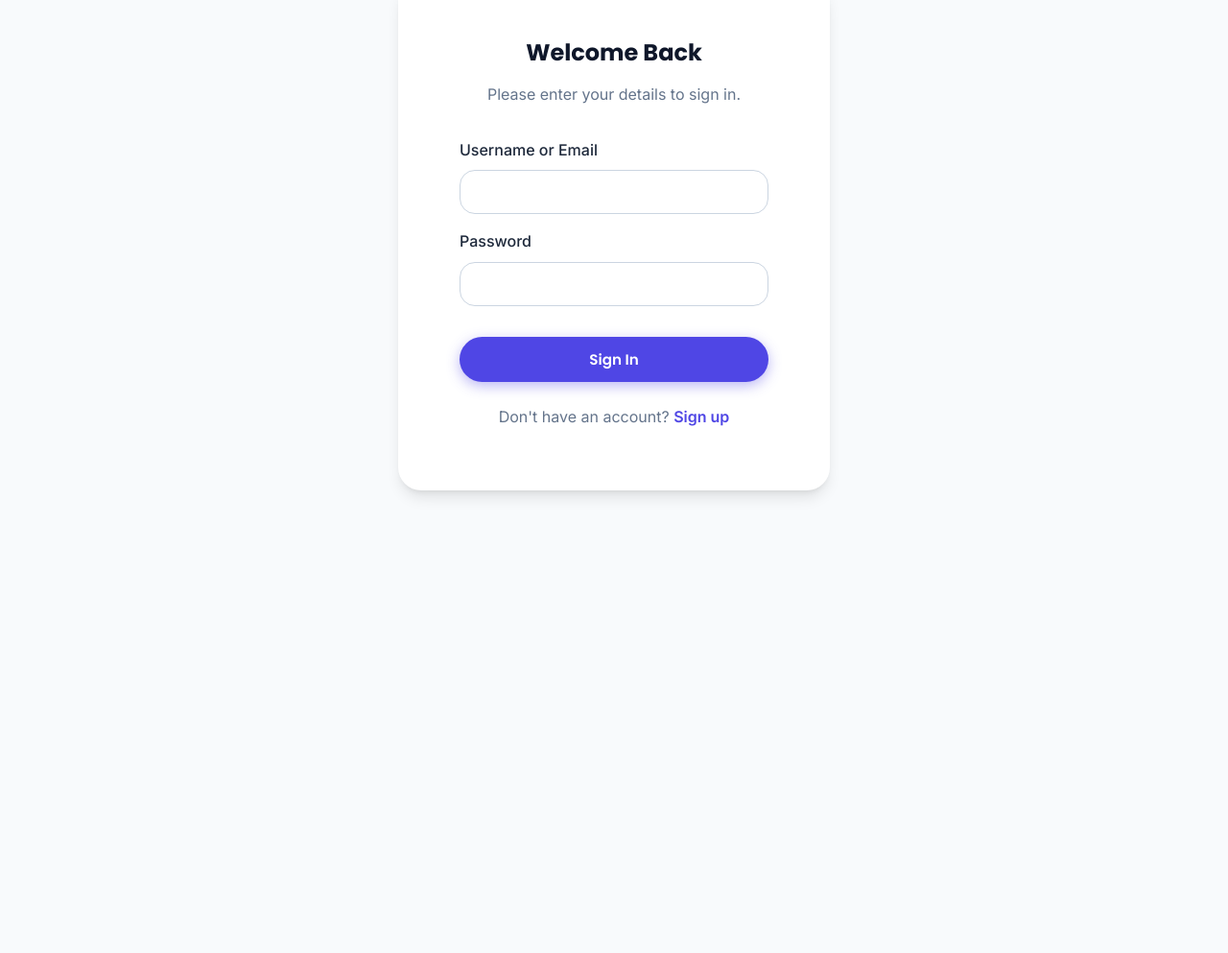
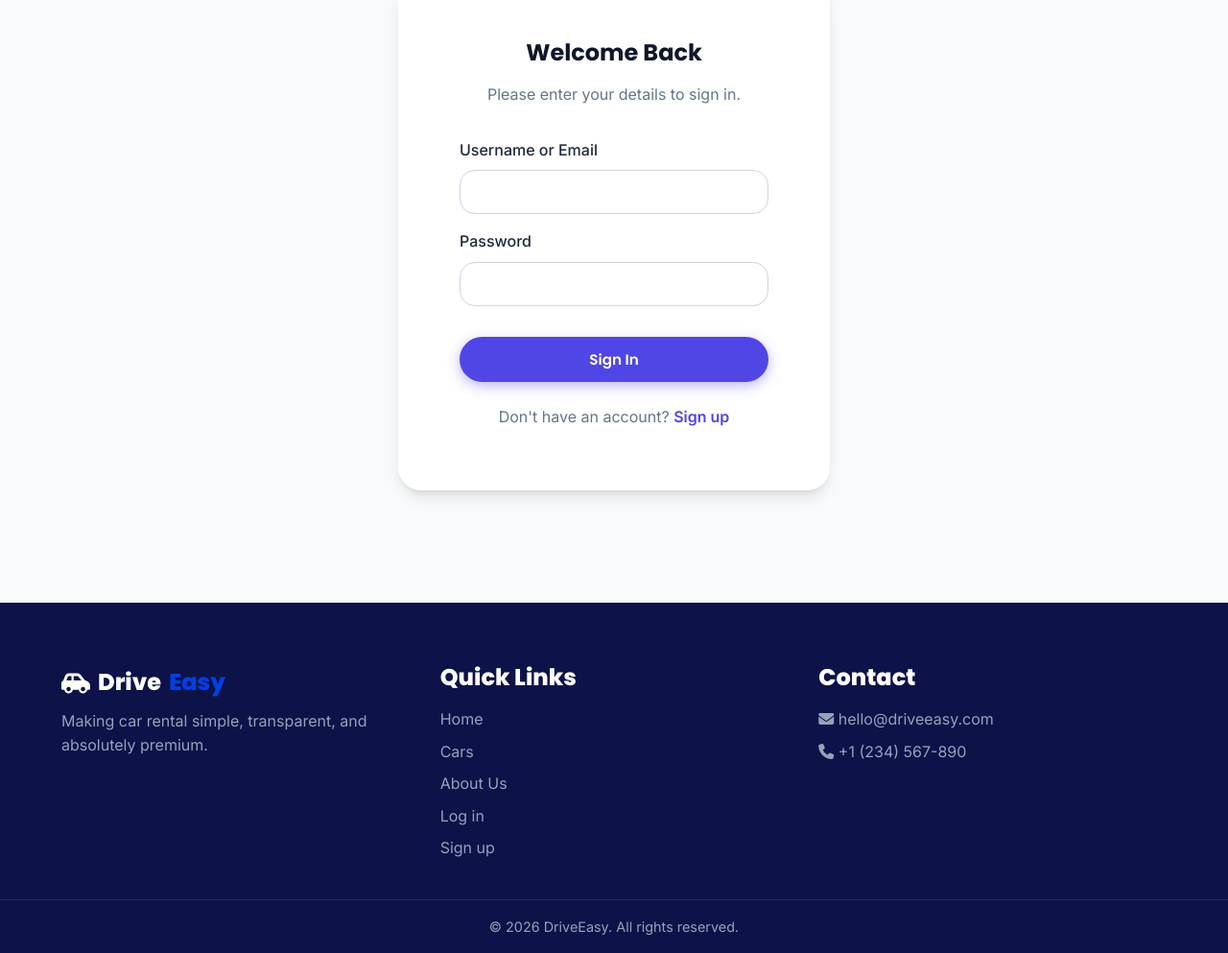
Before and after one commit to Kali-u/Driveeasy, a plain HTML site: page frontend/login.html in a window 1280 px wide. Shown: the part 160-1153 px from the top of the page at 96% size. Before the commit the page ends 800 px from the top, so only its background shows below. Drawn offline with Linux system fonts and the light colour scheme.

Commit message:
Fix footer layout in admin panel and resolve structural HTML issues

```diff
--- a/frontend/login.html
+++ b/frontend/login.html
@@ -91,6 +91,35 @@
     </div>
   </div>
 
+
+  <!-- Footer -->
+  <footer class="footer">
+    <div class="container footer-content">
+      <div class="footer-brand">
+        <a href="index.html" class="logo">
+          <i class="fa-solid fa-car-side"></i> Drive<span>Easy</span>
+        </a>
+        <p data-i18n="common.footer_brand">Making car rental simple, transparent, and absolutely premium.</p>
+      </div>
+      <div class="footer-links">
+        <h3 data-i18n="common.quick_links">Quick Links</h3>
+        <a href="index.html" data-i18n="nav.home">Home</a>
+        <a href="cars.html" data-i18n="nav.cars">Cars</a>
+        <a href="about.html" data-i18n="nav.about">About Us</a>
+        <a href="login.html" data-i18n="nav.login">Login</a>
+        <a href="register.html" data-i18n="nav.signup">Sign up</a>
+      </div>
+      <div class="footer-contact">
+        <h3 data-i18n="common.contact">Contact</h3>
+        <p><i class="fa-solid fa-envelope"></i> hello@driveeasy.com</p>
+        <p><i class="fa-solid fa-phone"></i> +1 (234) 567-890</p>
+      </div>
+    </div>
+    <div class="footer-bottom">
+      <p>&copy; 2026 DriveEasy. <span data-i18n="common.rights">All rights reserved.</span></p>
+    </div>
+  </footer>
+
   <script src="js/i18n.js"></script>
   <script src="js/main.js"></script>
   <script src="js/auth.js"></script>
```
Also changed, not shown: frontend/admin.html (+7 -8 lines), frontend/index.html (+2 -0 lines), frontend/register.html (+29 -0 lines).
